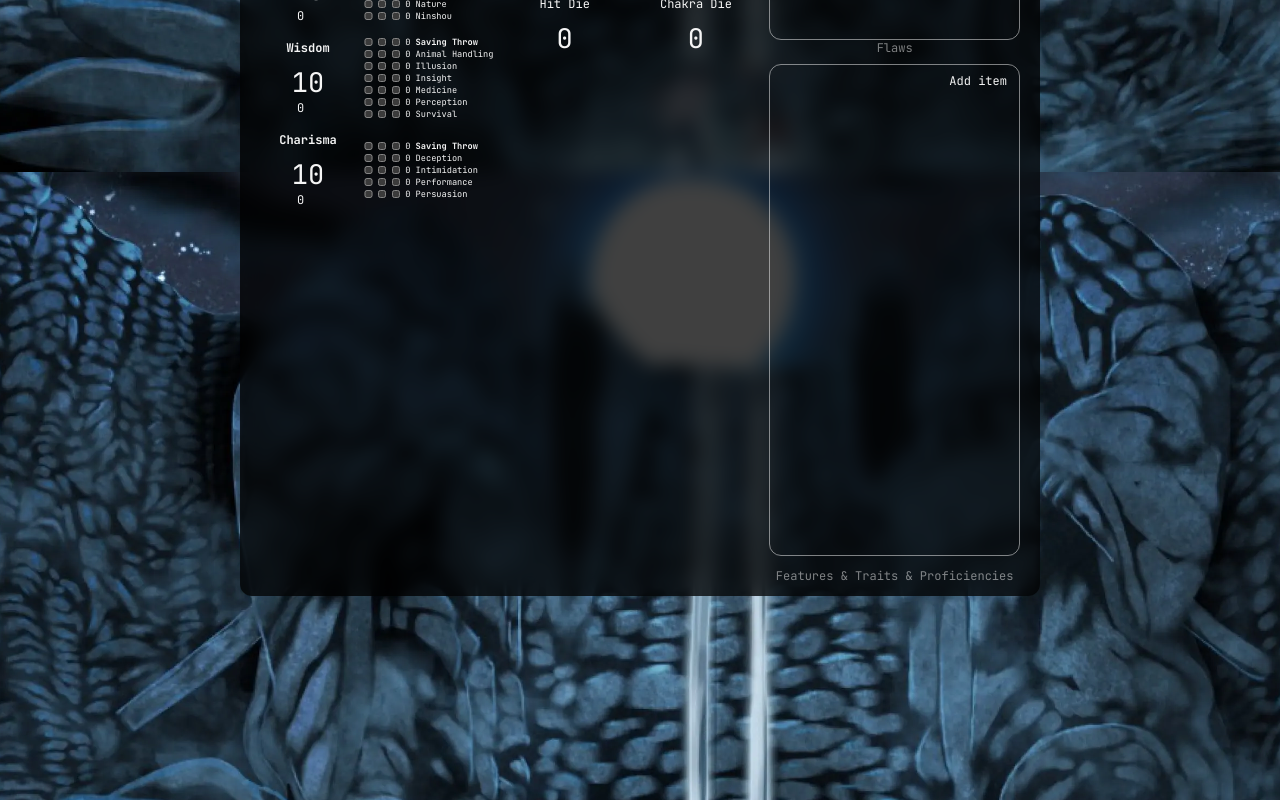
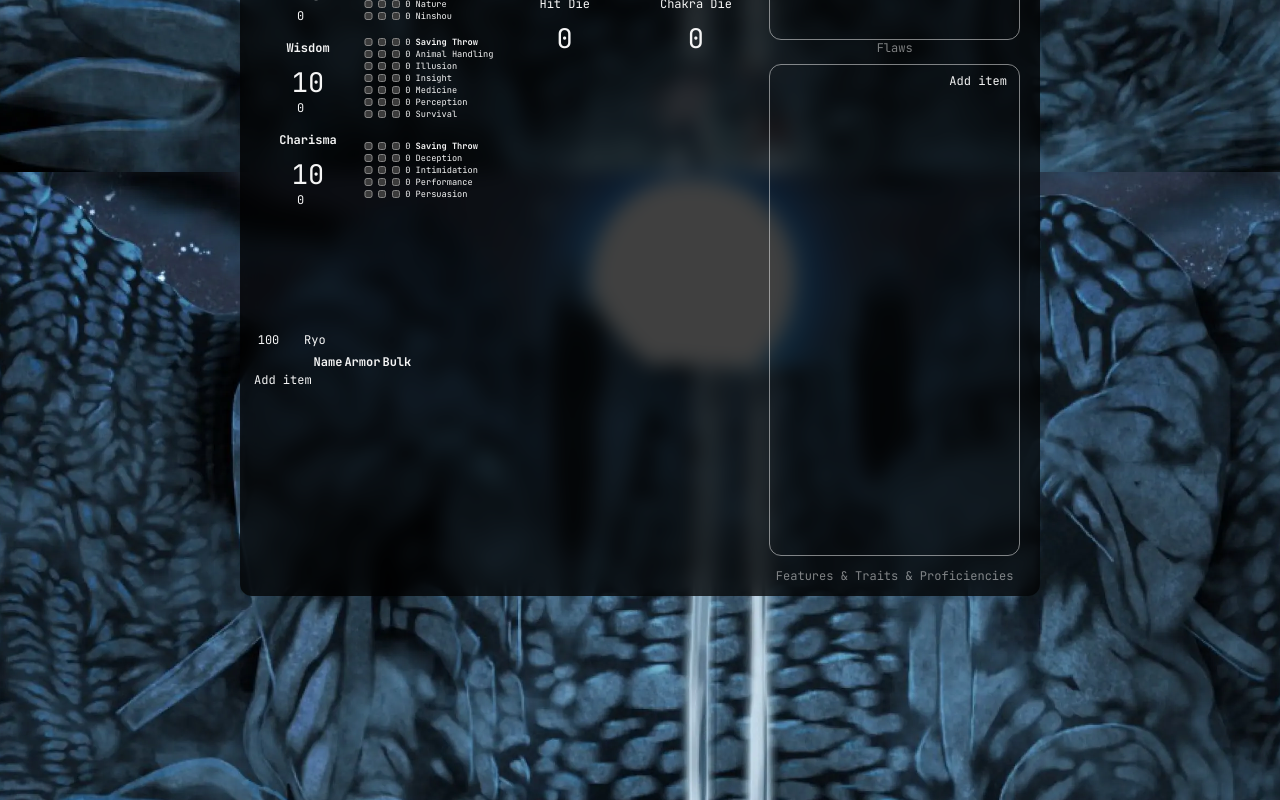
Before and after one commit to Frank-Mayer/n5ednd, a React (Vite) app: page / in a window 1280 px wide. Shown: the part 628-1428 px from the top of the page. Built offline with nearby package versions, Linux system fonts and the light colour scheme.

Commit message:
Inventory table

```diff
--- a/src/index.tsx
+++ b/src/index.tsx
@@ -9,6 +9,7 @@ import { Upload } from "./save";
 import { ListView } from "./view/ListView";
 import { notifyPropertyChanged } from "./notifyPropertyChanged";
 import { TextView } from "./view/TextView";
+import { Equipment } from "./model/Equipment";
 
 const rootEl = document.getElementById("root");
 
@@ -378,7 +379,58 @@ ReactDOM.createRoot(rootEl!).render(
         </ListView>
         <label>Features &amp; Traits &amp; Proficiencies</label>
       </section>
-      <section className="s08">{/* equipment */}</section>
+      <section className="s08">
+        <PrimitiveView index="ryo" style="left" />
+        <ListView
+          index="equipment"
+          thead={["Name", "Armor", "Bulk"]}
+          add={(arr) => {
+            const newItem = prompt("New Equipment name");
+            if (newItem) {
+              arr.push(new Equipment({ name: newItem }));
+            }
+          }}
+        >
+          {({ item, key }) => (
+            <>
+              <td>
+                <input
+                  key={key + ".name"}
+                  value={item.name}
+                  onChange={(ev) => {
+                    item.name = ev.target.value;
+                    notifyPropertyChanged();
+                  }}
+                />
+              </td>
+              <td>
+                <input
+                  key={key + ".armor"}
+                  type="number"
+                  min="0"
+                  value={item.armor}
+                  onChange={(ev) => {
+                    item.armor = Number.parseInt(ev.target.value);
+                    notifyPropertyChanged();
+                  }}
+                />
+              </td>
+              <td>
+                <input
+                  key={key + ".bulk"}
+                  type="number"
+                  min="0"
+                  value={item.bulk}
+                  onChange={(ev) => {
+                    item.bulk = Number.parseInt(ev.target.value);
+                    notifyPropertyChanged();
+                  }}
+                />
+              </td>
+            </>
+          )}
+        </ListView>
+      </section>
     </div>
   </>
 );
--- a/src/model/CharacterSheet.ts
+++ b/src/model/CharacterSheet.ts
@@ -303,7 +303,9 @@ export class CharacterSheetModel {
     ];
 
     this.ryo = data.ryo ?? 100;
-    this.equipment = data.equipment ?? new Array();
+    this.equipment = data.equipment
+      ? data.equipment.map((x) => new Equipment(x))
+      : new Array();
 
     this.armorClass = data.armorClass ?? 0;
     this.initiative = data.initiative ?? 0;
--- a/src/model/Equipment.ts
+++ b/src/model/Equipment.ts
@@ -1,9 +1,11 @@
 export class Equipment {
   public name: string;
   public armor: number;
+  public bulk: number;
 
   public constructor(data: Partial<Equipment>) {
     this.name = data.name ?? "Item";
     this.armor = data.armor ?? 0;
+    this.bulk = data.bulk ?? 0;
   }
 }
--- a/src/style/_input.scss
+++ b/src/style/_input.scss
@@ -161,7 +161,8 @@
   }
 }
 
-.ListView {
+ul.ListView,
+ol.ListView {
   display: flex;
   flex-direction: column;
   flex-wrap: nowrap;
@@ -200,3 +201,30 @@
     }
   }
 }
+
+table.ListView {
+  tbody > tr:not(.header) {
+    &:hover {
+      background-color: rgba(color.$foreground, 0.1);
+      > td > button.remove {
+        background-color: red;
+      }
+    }
+
+    td > button.remove {
+      padding: 0 0.45em;
+      cursor: pointer;
+      border-radius: 25%;
+      background-color: rgba(color.$background, 0.1);
+    }
+  }
+
+  tfoot > tr.add {
+    cursor: pointer;
+    width: max-content;
+
+    &:hover {
+      background-color: rgba(yellowgreen, 0.1);
+    }
+  }
+}
--- a/src/view/ListView.tsx
+++ b/src/view/ListView.tsx
@@ -13,6 +13,7 @@ interface Props<
   T extends CharacterSheetModel[K] & Array<ArrayElType<CharacterSheetModel[K]>>
 > {
   index: K;
+  thead?: Array<string>;
   children: (x: {
     item: ArrayElType<T>;
     key: string;
@@ -35,7 +36,67 @@ export const ListView = <
   });
 
   if (Array.isArray(val)) {
-    return (
+    return props.thead ? (
+      <table className="ListView">
+        <tbody>
+          <tr className="header">
+            {props.add ? <th></th> : null}
+            {props.thead.map((x) => (
+              <th key={`${props.index}.head.${x}`}>{x}</th>
+            ))}
+          </tr>
+          {val.map((_, i) => {
+            const key = `${props.index}[${i}]`;
+            const item = (getCharacterSheetData()[props.index] as T)[i];
+
+            return (
+              <tr key={key}>
+                {props.add ? (
+                  <td>
+                    <button
+                      key={key + ".__remove__"}
+                      className="remove"
+                      title="Remove this item from the list"
+                      onClick={() => {
+                        (getCharacterSheetData()[props.index] as T).splice(
+                          i,
+                          1
+                        );
+                        notifyPropertyChanged();
+                      }}
+                    >
+                      x
+                    </button>
+                  </td>
+                ) : null}
+                {props.children({
+                  item,
+                  key,
+                  setValue: (x: ArrayElType<T>) => {
+                    (getCharacterSheetData()[props.index] as T)[i] = x;
+                  },
+                })}
+              </tr>
+            );
+          })}
+        </tbody>
+        <tfoot>
+          {props.add ? (
+            <tr
+              className="add"
+              title="Add new item to the list"
+              key={`${props.index}}.__add__`}
+              onClick={() => {
+                props.add!(getCharacterSheetData()[props.index] as T);
+                notifyPropertyChanged();
+              }}
+            >
+              <td>Add item</td>
+            </tr>
+          ) : null}
+        </tfoot>
+      </table>
+    ) : (
       <ul className="ListView">
         {val.map((_, i) => {
           const key = `${props.index}[${i}]`;
@@ -54,9 +115,7 @@ export const ListView = <
                 >
                   x
                 </button>
-              ) : (
-                <></>
-              )}
+              ) : null}
               {props.children({
                 item,
                 key,
@@ -78,9 +137,7 @@ export const ListView = <
           >
             Add item
           </li>
-        ) : (
-          <></>
-        )}
+        ) : null}
       </ul>
     );
   } else {
```
